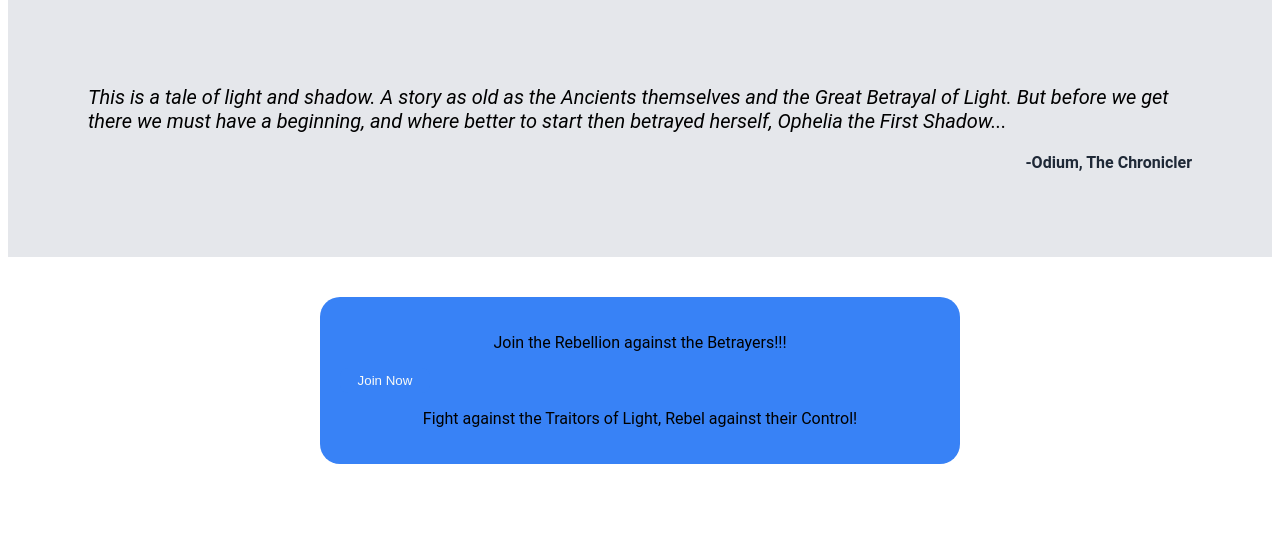
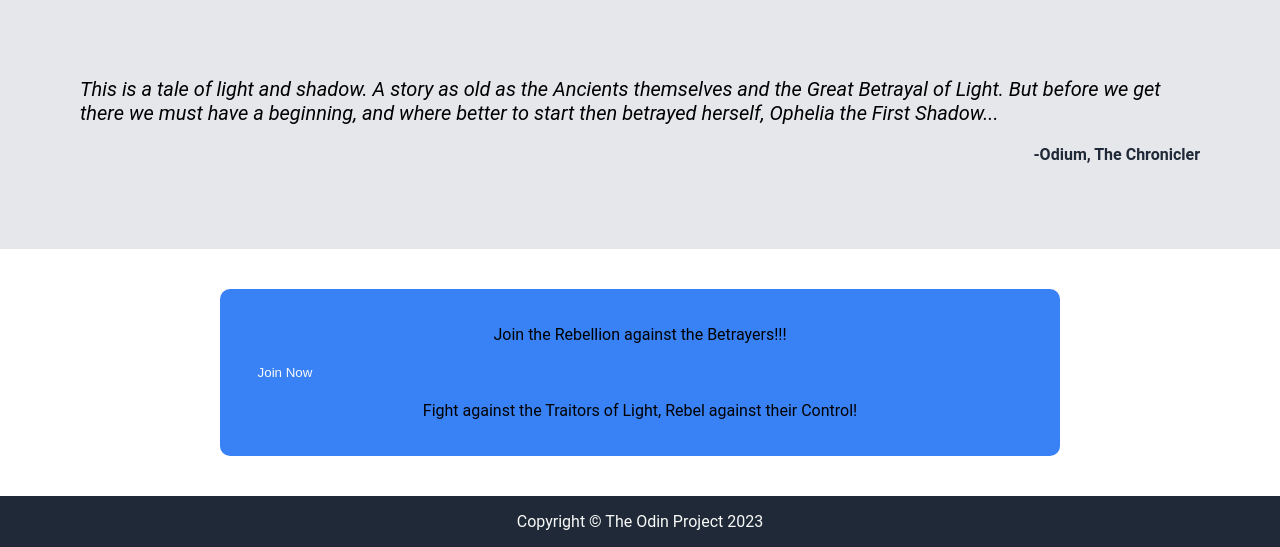
Before and after one commit to LBSibanda/Landing_Page, a plain HTML site: page index.html in a window 1280 px wide. Shown: the part 695-1242 px from the top of the page. Before the commit the page ends 1207 px from the top, so only its background shows below. Drawn offline with Linux system fonts and the light colour scheme.

Commit message:
Added Footer, fixed body margins & call to action

```diff
--- a/index.html
+++ b/index.html
@@ -79,5 +79,9 @@
             </div>
         </div>
 
+        <div class="footer">
+            <p>Copyright &copy; The Odin Project 2023</p>
+        </div>
+
     </body>
 </html>
--- a/style.css
+++ b/style.css
@@ -3,6 +3,7 @@
     min-height: 100vh;
     display: flex;
     flex-direction: column;
+    margin: 0;
 }
 
 .header {
@@ -139,12 +140,22 @@
 
 .call {
     background-color:#3882F6;
-    border-radius: 20px;
+    border-radius: 10px;
     padding: 20px;
-    width: 600px;
+    width: 800px;
+    display: flex;
+    flex-direction: column;
+    text-align: start;
 }
 
 .callsign {
-    border:10px  #F9FAF8;
+    border-style: solid white;
+    border: 10px;
 
 }
+
+.footer{
+    margin-top: auto;
+    background-color: #1F2937;
+    color:#F9FAF8;
+}
```
